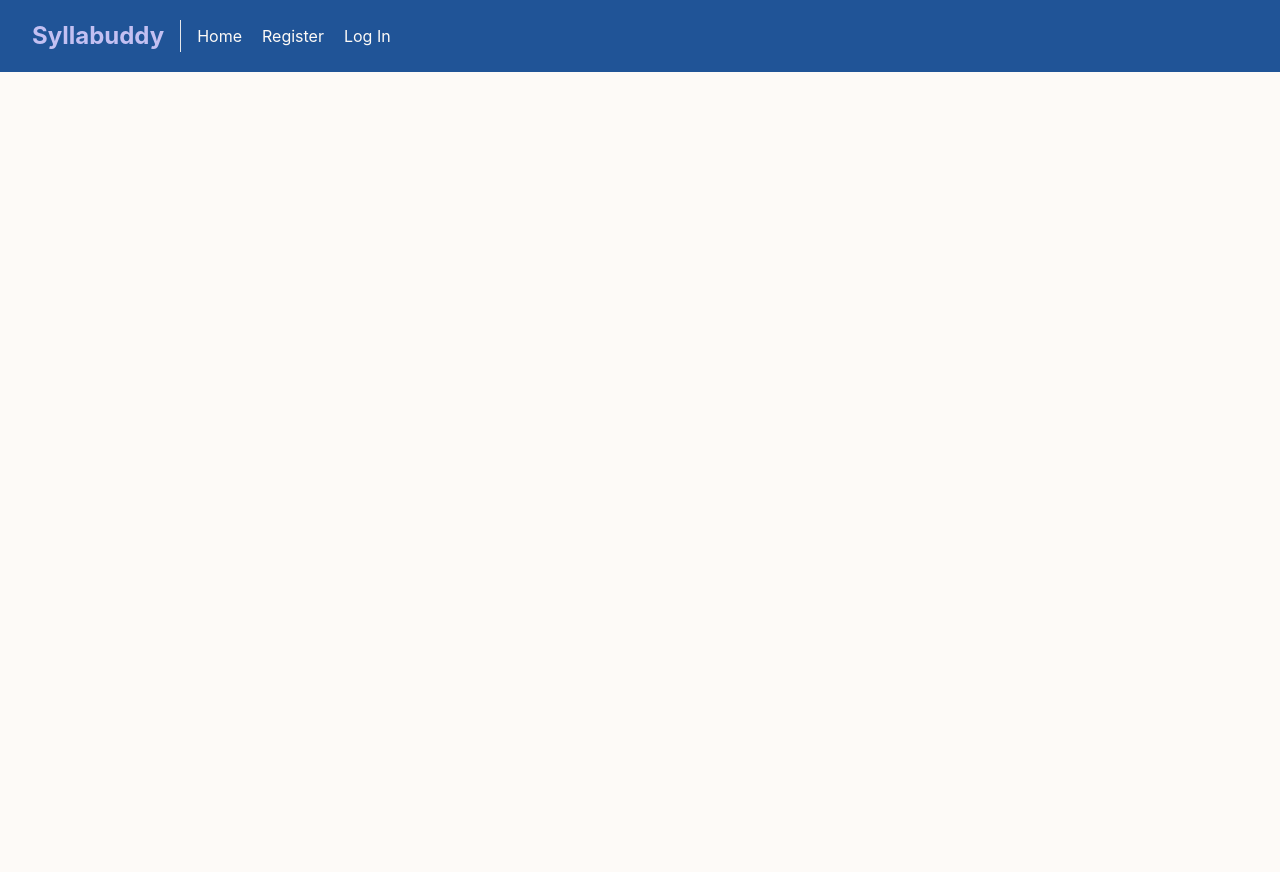
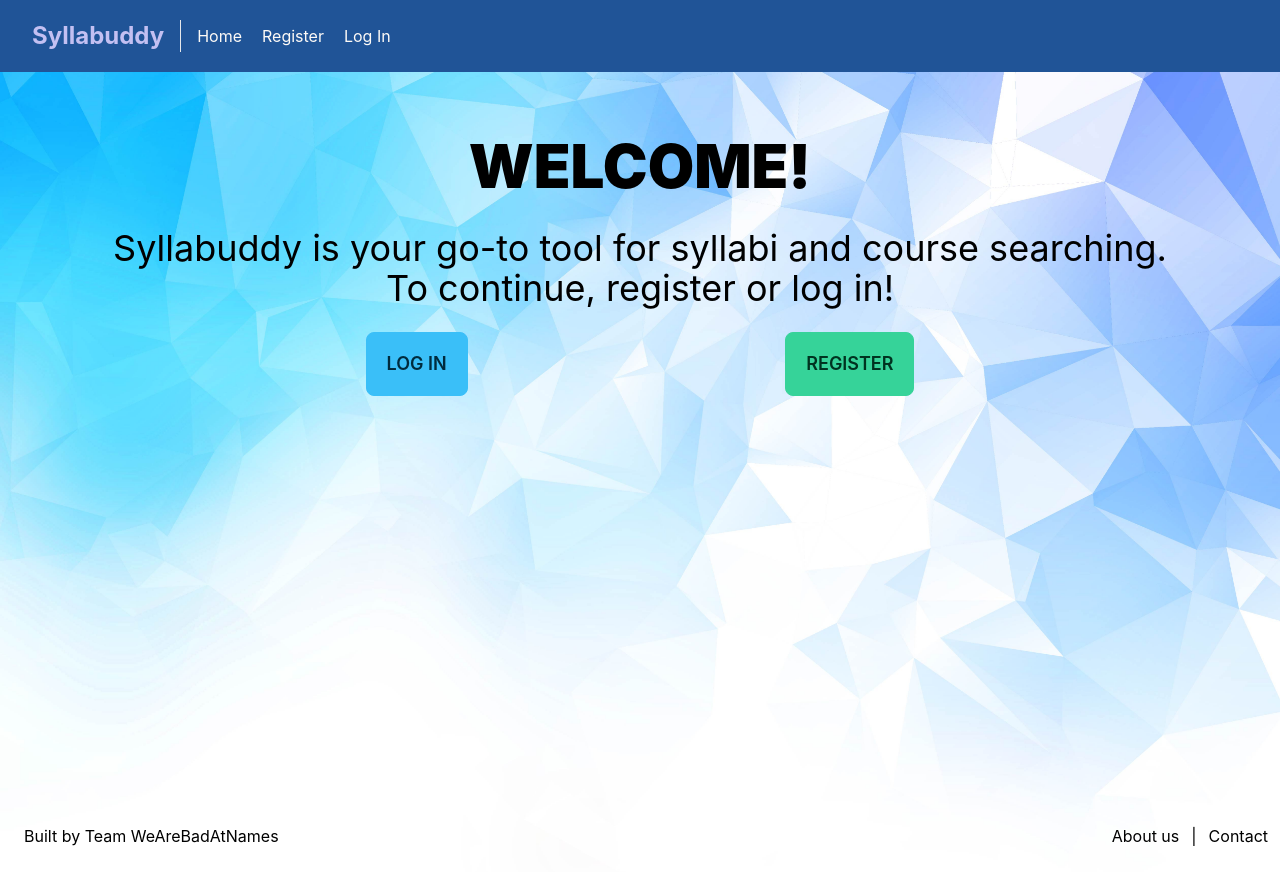
Before and after one commit to rparsa49/syllabuddy, a React (Create React App) app: page / in a window 1280 px wide. Before the commit the page ends 800 px from the top, so only its background shows below. Built offline with nearby package versions, Linux system fonts and the light colour scheme.

Commit message:
fixed routing problems

```diff
--- a/src/App.js
+++ b/src/App.js
@@ -10,8 +10,8 @@ function App() {
     <Router>
       <NavBar />
       <Routes>
-        <Route path="/title" element={<LandingPage />} />
-        <Route path="/home" element={<LandingPage />} />
+        {/* Set "/home" as the default route */}
+        <Route path="/" element={<LandingPage />} />
         <Route path="/register" element={<RegistrationPage />} />
         <Route path="/login" element={<LoginPage />} />
       </Routes>
--- a/src/components/navbar.js
+++ b/src/components/navbar.js
@@ -11,7 +11,7 @@ export default function NavBar() {
           </span>
         </Link>
         <nav className="md:mr-auto md:ml-4 md:py-1 md:pl-4 md:border-l text-background">
-          <Link to="/home" className="mr-5 hover:text-accent">
+          <Link to="/" className="mr-5 hover:text-accent">
             Home
           </Link>
           <Link to="/register" className="mr-5 hover:text-accent">
```
